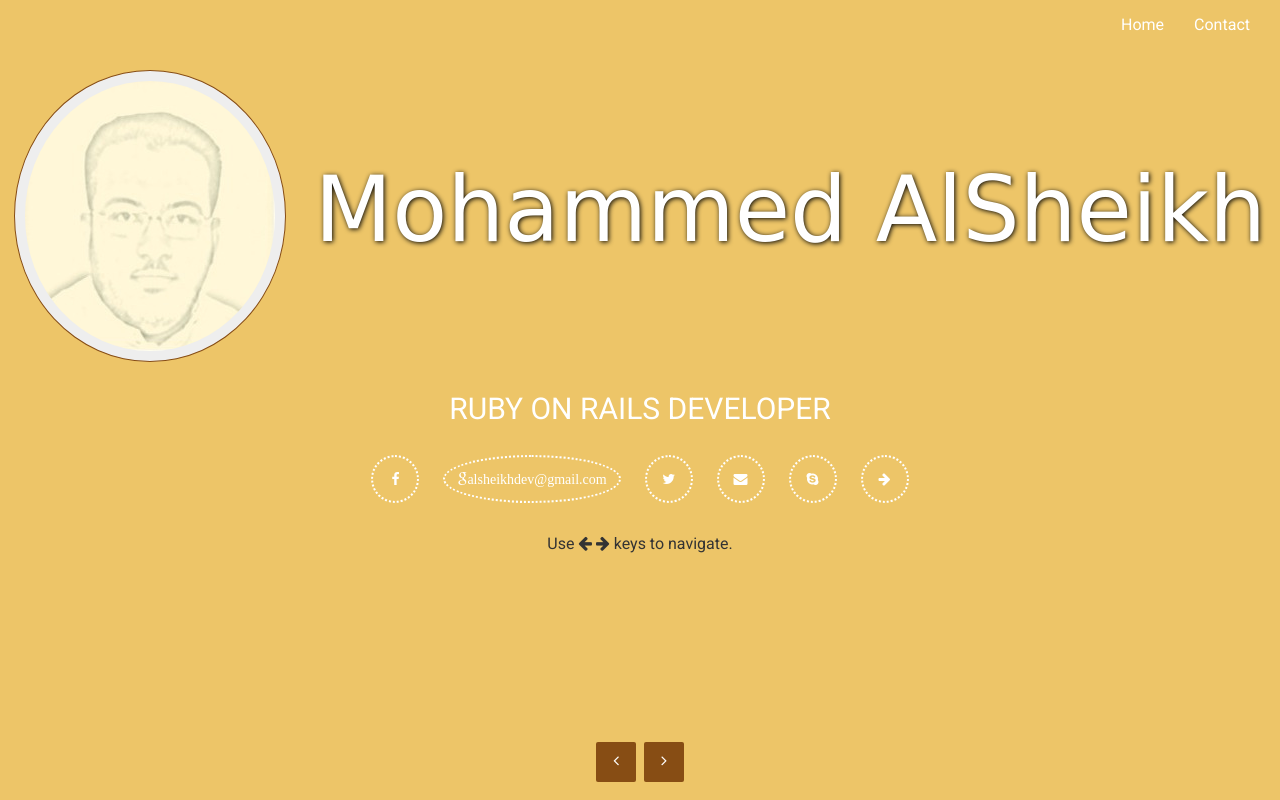
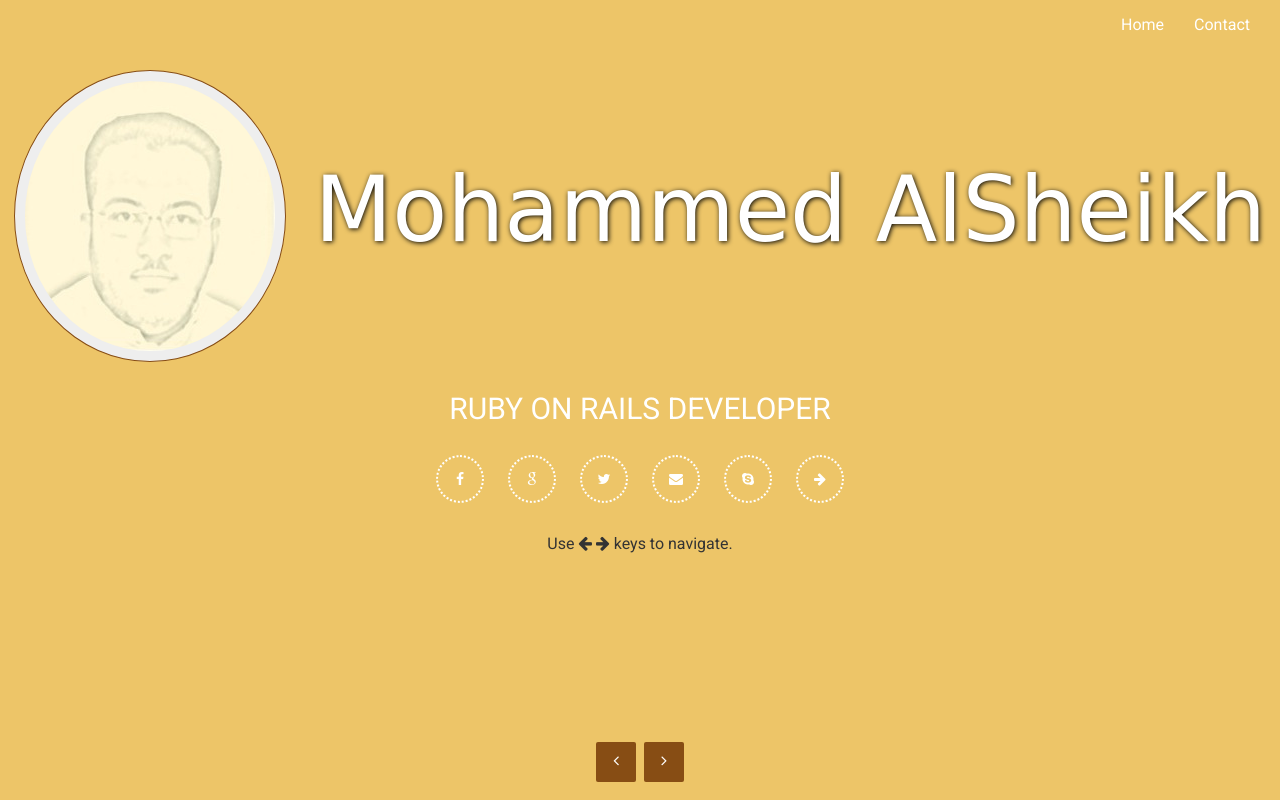
Before and after one commit to moh-alsheikh/moh-alsheikh.github.io, a plain HTML site: page index.html in a window 1280 px wide. Drawn offline with Linux system fonts and the light colour scheme; some packages are replaced by stand-ins of ours; a web font is replaced by a local one.

Commit message:
Update index.html

```diff
--- a/index.html
+++ b/index.html
@@ -101,7 +101,7 @@
                 </h2>
                 <p class="social-buttons">
                   <a class="btn btn-circle" href="#"><i class="fa fa-facebook"></i></a>
-                  <a class="btn btn-circle" href="#"><i class="fa fa-google">alsheikhdev@gmail.com</i></a>
+                  <a class="btn btn-circle" href="mailto:alsheikhdev@gmail.com"><i class="fa fa-google"></i></a>
                   <a class="btn btn-circle" href="https://twitter.com/moh_sheikh" target="blank"><i class="fa fa-twitter"></i></a>
                   <a class="btn btn-circle" href="#"><i class="fa fa-envelope"></i></a>
                   <a class="btn btn-circle" href="#"><i class="fa fa-skype"></i></a>
```
